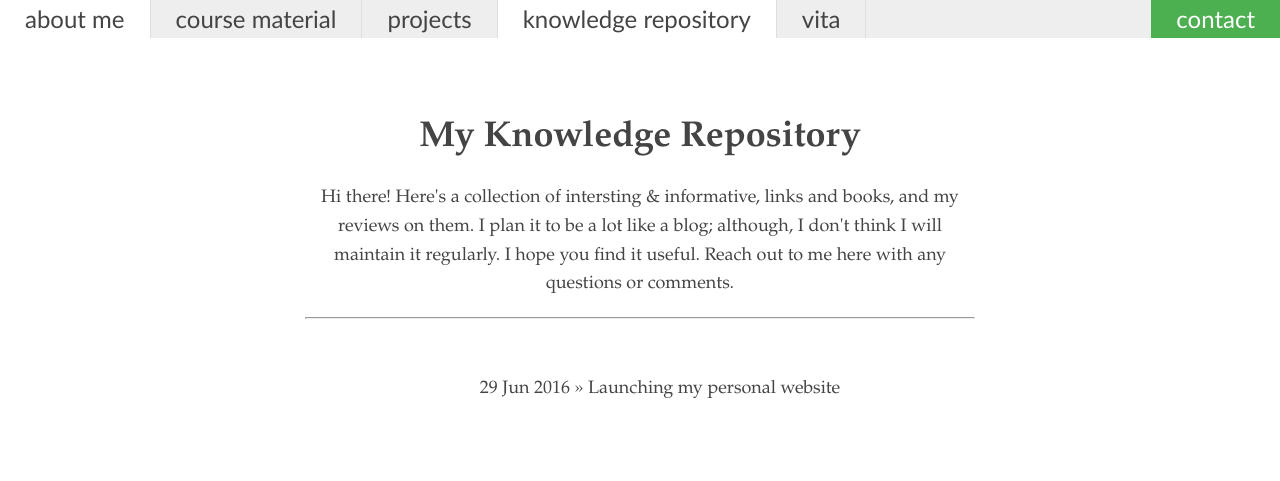
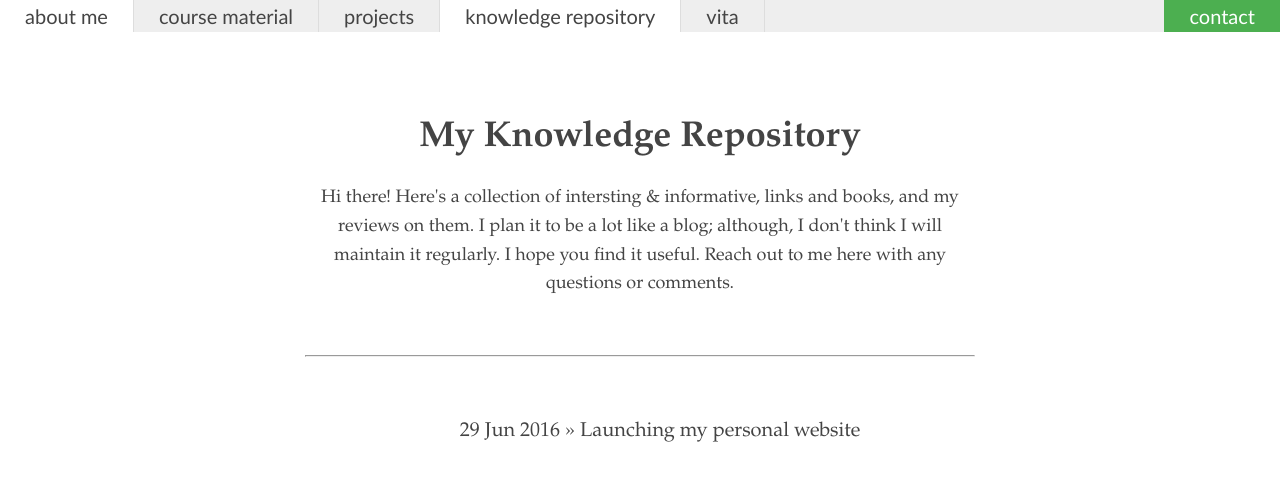
Before and after one commit to akashdeepdeb/akash.github.io, a Jekyll site: the page built from blog/index.html, in a window 1280 px wide. Shown: the top 481 px of the page. Built offline with Jekyll 4.4.1, drawn with Linux system fonts in a browser that asks for light colours.

Commit message:
Update index.html

```diff
--- a/blog/index.html
+++ b/blog/index.html
@@ -5,6 +5,10 @@ title: My Knowledge Repository
 <style>
 	.blog	{
 		background-color: white;
+	}
+
+	ul	{
+		font-size: 20px;
 	}
 </style>
 
@@ -14,6 +18,7 @@ title: My Knowledge Repository
 		Hi there! Here's a collection of intersting & informative, links and books, and my reviews on them. I plan it to be a lot like a blog; although, I don't think I will maintain it regularly.
 		I hope you find it useful. Reach out to me <a href = "/contact">here</a> with any questions or comments.
 	</p>
+	<br>
 	<hr>
 	<br>
 	<ul class="posts">
```
